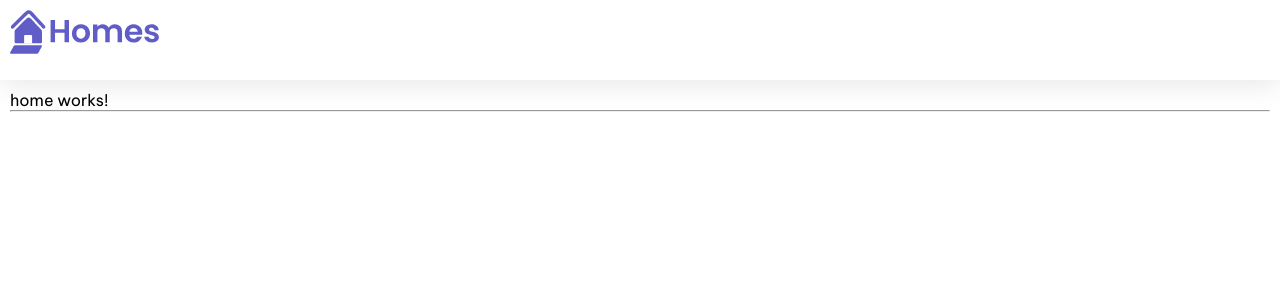
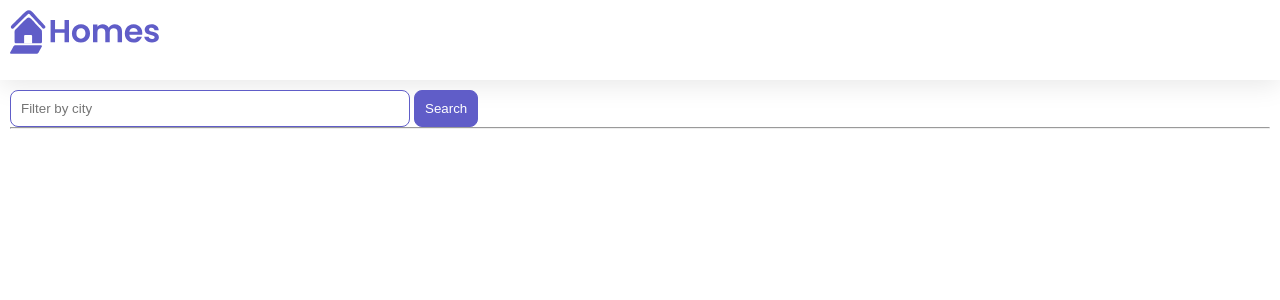
Before and after one commit to dumbshadok/first-app, an Angular app: page / in a window 1280 px wide. Shown: the top 300 px of the page. Built offline with nearby package versions, Linux system fonts and the light colour scheme.

Commit message:
updated home component
- added a search bar and a button
- added css

```diff
--- /dev/null
+++ b/src/app/home/home.component.css
@@ -0,0 +1,36 @@
+.results {
+    display: grid;
+    column-gap: 14px;
+    row-gap: 14px;
+    grid-template-columns: repeat(auto-fill, minmax(400px, 400px));
+    margin-top: 50px;
+    justify-content: space-around;
+  }
+  input[type="text"] {
+    border: solid 1px var(--primary-color);
+    padding: 10px;
+    border-radius: 8px;
+    margin-right: 4px;
+    display: inline-block;
+    width: 30%;
+  }
+  button {
+    padding: 10px;
+    border: solid 1px var(--primary-color);
+    background: var(--primary-color);
+    color: white;
+    border-radius: 8px;
+  }
+  @media (min-width: 500px) and (max-width: 768px) {
+    .results {
+        grid-template-columns: repeat(2, 1fr);
+    }
+    input[type="text"] {
+        width: 70%;
+    }
+  }
+  @media (max-width: 499px) {
+    .results {
+        grid-template-columns: 1fr;
+    }
+  }
--- a/src/app/home/home.component.ts
+++ b/src/app/home/home.component.ts
@@ -4,11 +4,14 @@
   selector: 'app-home',
   imports: [],
   template: `
-    <p>
-      home works!
-    </p>
+  <section>
+    <form action="">
+      <input type="text" placeholder="Filter by city">
+      <button class="primary" type="button">Search</button>
+    </form>
+  </section>
   `,
-  styles: ``
+  styleUrls: [`./home.component.css`],
 })
 export class HomeComponent {
 
```
